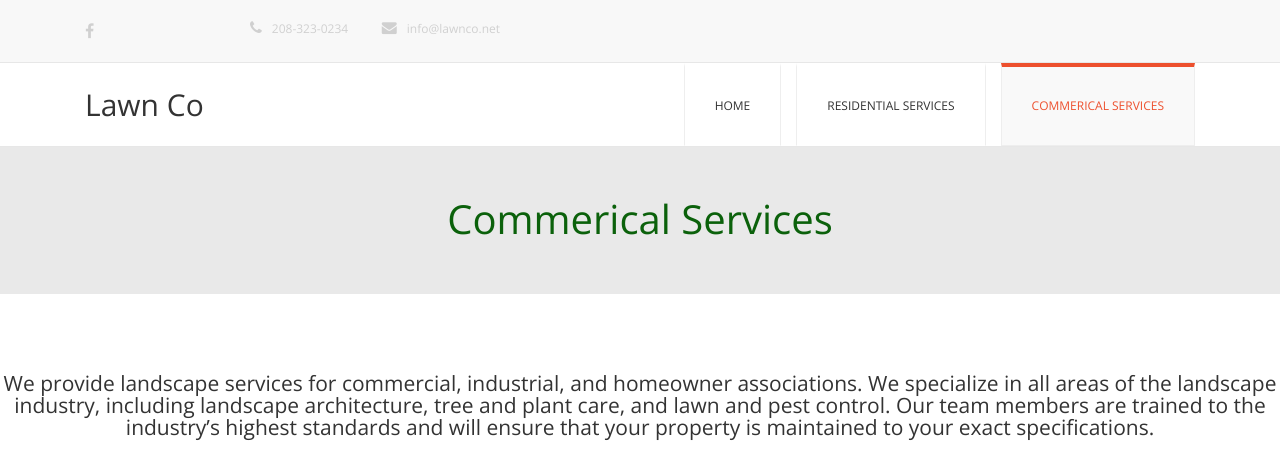
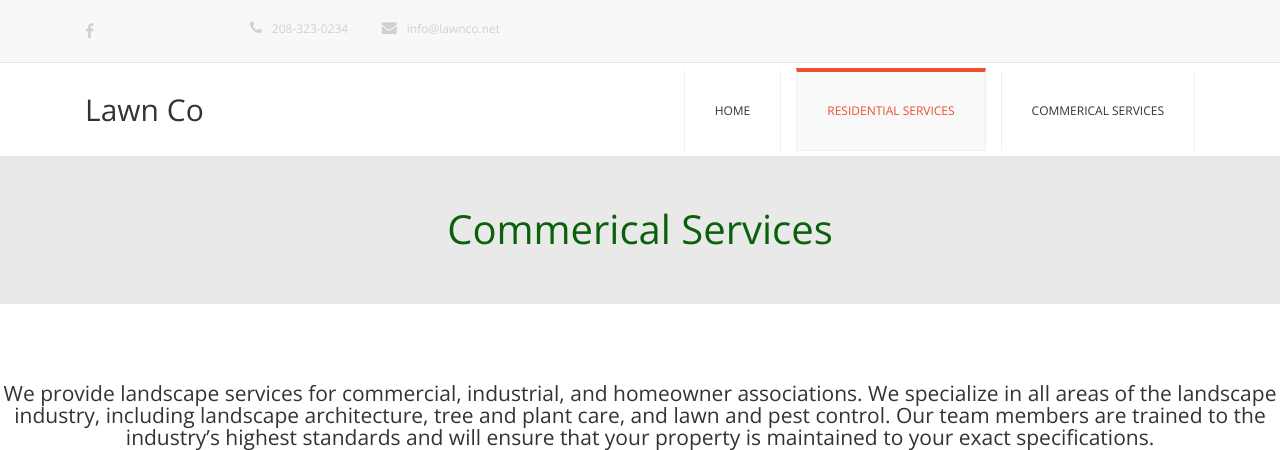
Before and after one commit to RedX-co/LawnCo, a PHP site: page /Commerical.html in a window 1280 px wide. Shown: the top 450 px of the page. Run offline with PHP 8.4, Linux system fonts and the light colour scheme.

Commit message:
Working update :)

```diff
--- a/Commerical.html
+++ b/Commerical.html
@@ -34,7 +34,6 @@
         </div>
       </nav>
 
-
       <nav class="navbar navbar-default navbar-static-top" role="navigation">
         <div class="navigation">
           <div class="container">
@@ -54,8 +53,8 @@
               <div class="menu">
                 <ul class="nav nav-tabs" role="tablist">
                   <li role="presentation"><a href="index.html">Home</a></li>
-                <li role="presentation"><a href="Residential.html">Residential Services</a></li>
-                <li role="presentation"><a href="Commerical.html" class="active">Commerical Services</a></li>
+                  <li role="presentation"><a href="Residential.html" class="active">Residential Services</a></li>
+                  <li role="presentation"><a href="Commerical.html">Commerical Services</a></li>
                 </ul>
               </div>
             </div>
@@ -63,7 +62,6 @@
         </div>
       </nav>
     </header>
-
 
 	<div class="jumbotron">
 		<h2>Commerical Services</h2>
--- a/css/style.css
+++ b/css/style.css
@@ -112,7 +112,7 @@ ul.social-network li a {
 ============================ */
 .navigation  {
   background-color:#fff;
-  padding:0;
+  padding:5px;
 
 }
 
--- a/index.html
+++ b/index.html
@@ -7,7 +7,7 @@
     <title>Lawn Co</title>
 
     <!-- Bootstrap -->
-    <link href="css/bootstrap.min.cs" rel="stylesheet">
+    <link href="css/bootstrap.min.css" rel="stylesheet">
 	<link rel="stylesheet" href="css/font-awesome.min.css">
 	<link rel="stylesheet" href="css/jquery.bxslider.css">
 	<link rel="stylesheet" type="text/css" href="css/isotope.css" media="screen"/>
```
Lines whose indentation alone changed are shown as unchanged.
